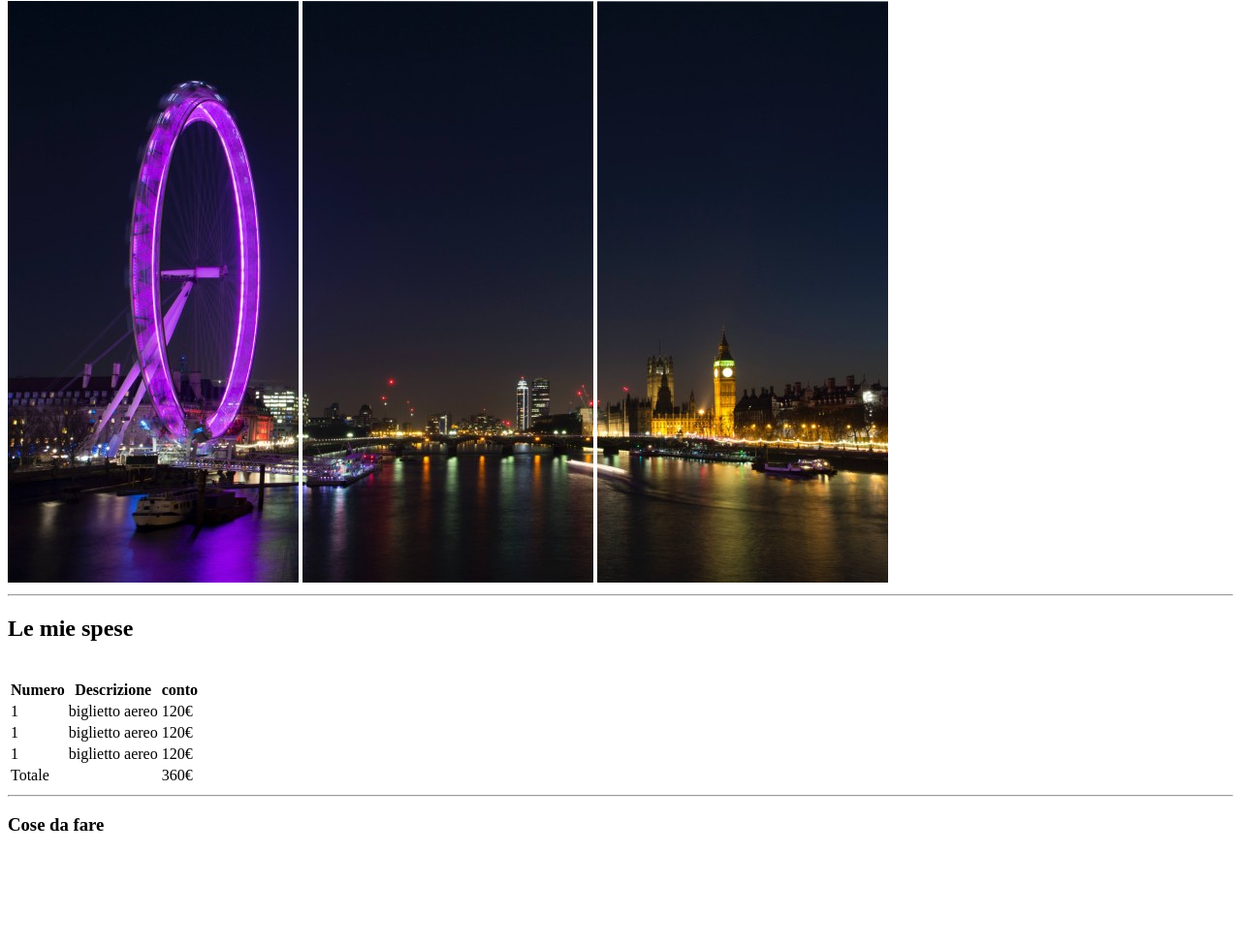
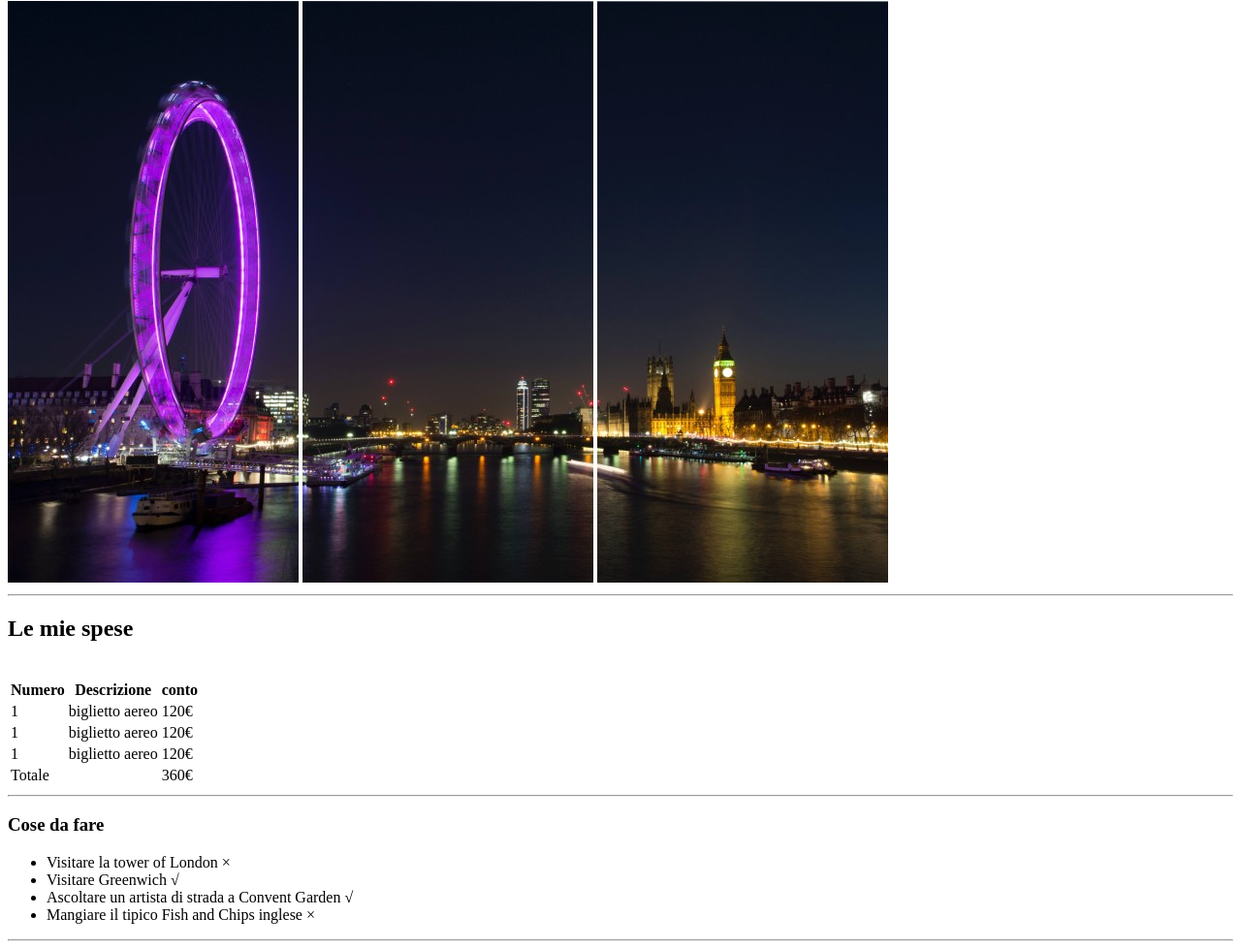
Before and after one commit to tahakyo/html-london-trip, a plain HTML site: page index.html in a window 1280 px wide. Shown: the part 79-1058 px from the top of the page at 97% size. Before the commit the page ends 960 px from the top, so only its background shows below. Drawn offline with Linux system fonts and the light colour scheme.

Commit message:
add second section

```diff
--- a/index.html
+++ b/index.html
@@ -63,7 +63,19 @@
             <hr>
         </div>
         <!-- La mia Spesa -->
-        <h3>Cose da fare</h3>
+        <!-- Cose da fare -->
+        <div>
+            <h3>Cose da fare</h3>
+            <ul>
+                <li>Visitare la tower of London &times;</li>
+                <li>Visitare Greenwich &radic;</li>
+                <li>Ascoltare un artista di strada a Convent Garden &radic;</li>
+                <li>Mangiare il tipico Fish and Chips inglese &times;</li>
+            </ul>
+            <hr>
+        </div>
+        <!-- Cose da fare -->
+
 
     </main>
     <!-- Main -->
```
